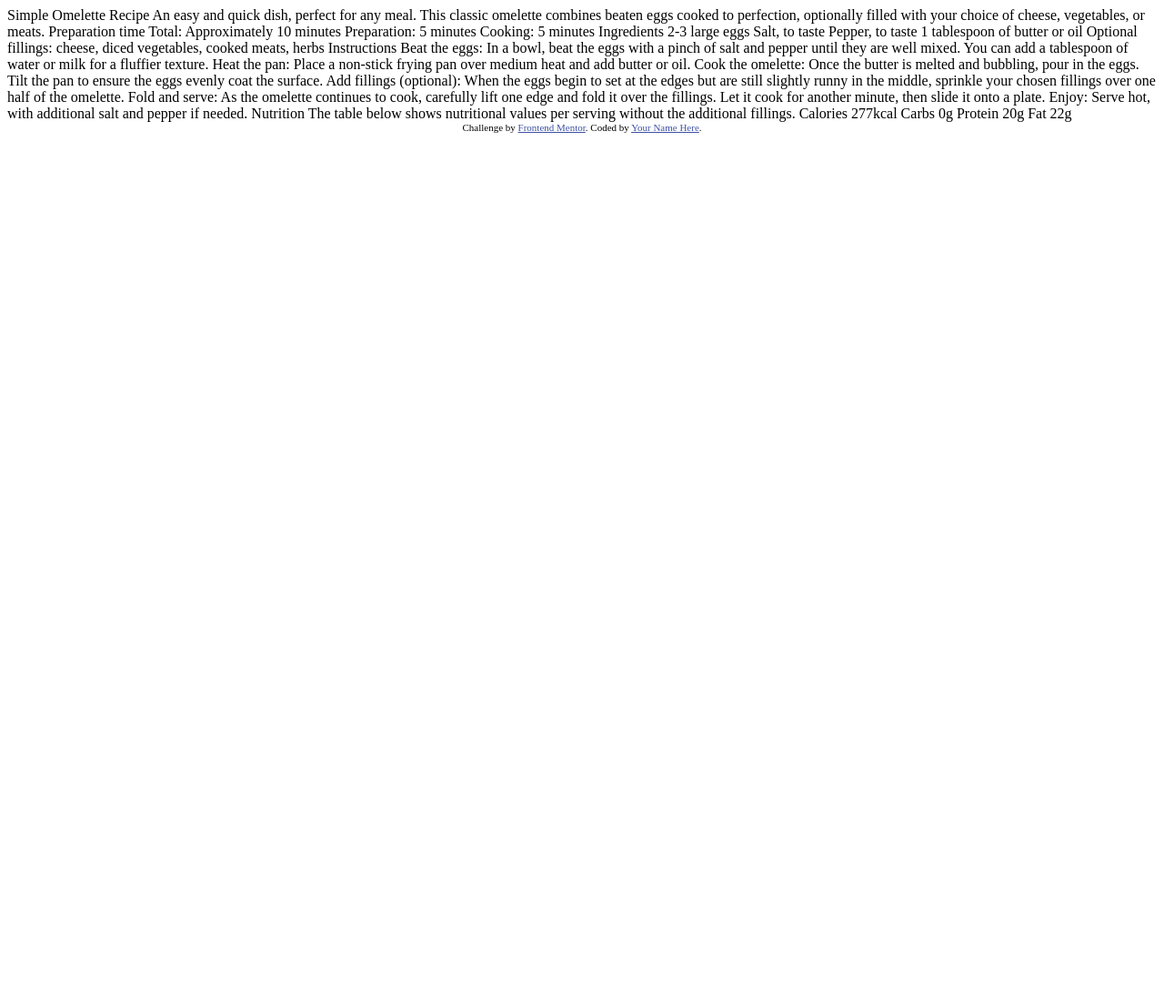
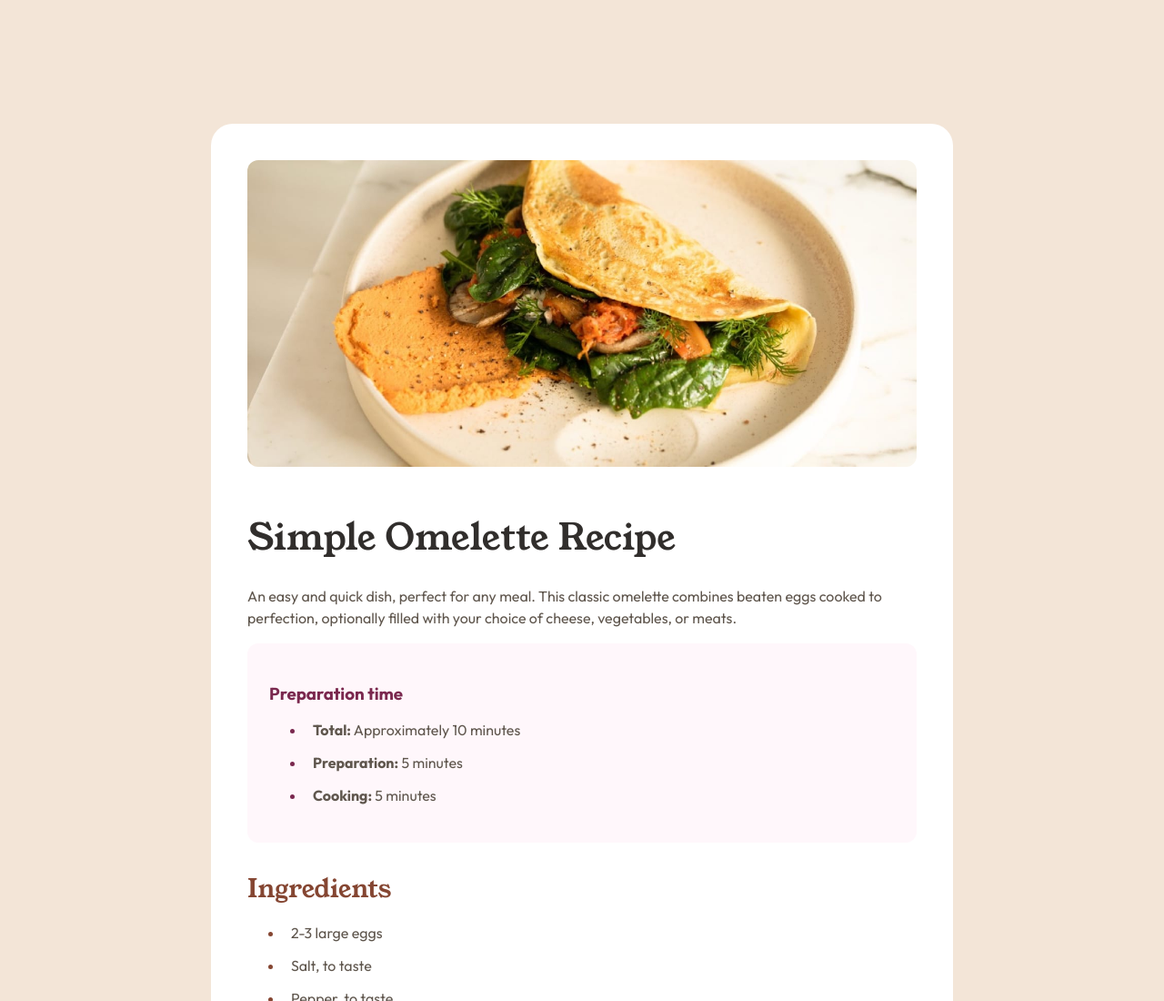
Before and after one commit to meg1502/recipe-page-main, a plain HTML site: page index.html in a window 1280 px wide. Shown: the top 1100 px of the page at 91% size. Before the commit the page ends 800 px from the top, so only its background shows below. Drawn offline with Linux system fonts and the light colour scheme.

Commit message:
made the desktop style

```diff
--- /dev/null
+++ b/assets/styles/main.css
@@ -0,0 +1,165 @@
+:root {
+    --color-rose-800: #7a284e;
+    --color-rose-50: #fff7fb;
+    --color-stone-900: #312e2c;
+    --color-stone-600: #5f564d;
+    --color-stone-150: #e3ddd7;
+    --color-stone-100: #f3e5d7;
+    --color-brown-800: #854632;
+    --space-1600: 128px;
+    --space-600: 48px;
+    --space-500: 40px;
+    --space-400: 32px;
+    --space-300: 24px;
+    --space-200: 16px;
+    --space-150: 12px;
+    --space-100: 8px;
+}
+
+@font-face {
+    font-family: "Outfit";
+    src: url(../fonts/outfit/Outfit-VariableFont_wght.ttf) format("truetype-variations");
+    font-weight: 100 900;
+}
+
+@font-face {
+    font-family: "YoungSerif";
+    src: url(../fonts/young-serif/YoungSerif-Regular.ttf);
+}
+
+.font-1 {
+    font-family: "YoungSerif";
+    font-size: 40px;
+    font-weight: 400;
+}
+
+.font-2 {
+    font-family: "YoungSerif";
+    font-size: 28px;
+    font-weight: 400;
+}
+
+.font-3 {
+    font-family: "Outfit";
+    font-size: 20px;
+    font-weight: 600;
+    font-weight: 400;
+}
+
+.font-4 {
+    font-family: "Outfit";
+    font-size: 16px;
+    line-height: 150%;
+    font-weight: 400;
+}
+
+.font-4-bold {
+    font-family: "Outfit";
+    font-size: 16px;
+    line-height: 150%;
+    font-weight: 700;
+}
+
+body {
+    background-color: var(--color-stone-100);
+    padding: var(--space-1600) var(--space-600);
+    display: flex;
+    justify-content: center;
+    align-items: center;
+}
+
+.recipe-card {
+    background-color: white;
+    padding: var(--space-500);
+    border-radius: 24px;
+    width: 736px;
+    color: var(--color-stone-600);
+    display: flex;
+    flex-direction: column;
+    align-content: flex-start;
+    align-items: flex-start;
+    justify-content: flex-start;
+}
+
+.top-image {
+    width: 100%;
+    object-fit: contain;
+    border-radius: 12px;
+    margin-bottom: var(--space-500);
+}
+
+.chapter {
+    gap: 0;
+    width: 100%;
+    box-sizing: border-box;
+}
+
+.preparation-container {
+    padding: var(--space-300);
+    background-color: var(--color-rose-50);
+    width: 100%;
+    box-sizing: border-box;
+    margin-top: var(--space-200);
+    margin-bottom: var(--space-200);
+    border-radius: 12px;
+}
+.preparation-container h3 {
+    margin-bottom: var(--space-200);
+    color: var(--color-rose-800);
+}
+
+.preparation-container li::marker {
+    color: var(--color-rose-800);
+}
+
+hr {
+    width: 100%;
+    border: 1px solid var(--color-stone-150);
+}
+
+h1 {
+    color: var(--color-stone-900);
+    margin-bottom: var(--space-500);
+}
+
+h2 {
+    color: var(--color-brown-800);
+}
+
+li {
+    padding-left: var(--space-100);
+    margin-top: var(--space-150);
+}
+
+li::marker {
+    color: var(--color-brown-800);
+    font-weight: 700;
+}
+
+.nutrition-table {
+  width: 100%;
+  border-collapse: collapse;
+  margin-top: var(--space-300);
+}
+
+.nutrition-table tr {
+  border-bottom: 1px solid var(--color-stone-150); /* dünne graue Linie */
+}
+
+.nutrition-table tr:last-child {
+  border-bottom: none;
+}
+
+.nutrition-table td {
+  padding: var(--space-200) 0;
+  color: #6B6B6B; /* light grey text */
+}
+
+.nutrition-table .label {
+  text-align: left;
+}
+
+.nutrition-table .value {
+  text-align: left;
+  color: var(--color-brown-800)
+}
--- a/index.html
+++ b/index.html
@@ -5,7 +5,7 @@
     <meta name="viewport" content="width=device-width, initial-scale=1.0"> <!-- displays site properly based on user's device -->
 
     <link rel="icon" type="image/png" sizes="32x32" href="./assets/images/favicon-32x32.png">
-
+    <link rel="stylesheet" href="./assets/styles/main.css">
     <title>Frontend Mentor | Recipe page</title>
 
     <!-- Feel free to remove these styles or customise in your own stylesheet 👍 -->
@@ -15,63 +15,94 @@
     </style>
   </head>
   <body>
+    <main class="recipe-card font-4">
 
-  Simple Omelette Recipe
+      <img class="top-image" alt="A tasty omelette" src="./assets/images/image-omelette.jpeg"/>
 
+      <h1 class="font-1">Simple Omelette Recipe</h1>
+
+      <div>
       An easy and quick dish, perfect for any meal. This classic omelette combines beaten eggs cooked
       to perfection, optionally filled with your choice of cheese, vegetables, or meats.
+      </div>
 
+      <div class="preparation-container">
+        <h3>
           Preparation time
+        </h3>
+        <ul>
+          <li><span class="font-4-bold">Total:</span> Approximately 10 minutes</li>
+          <li><span class="font-4-bold">Preparation:</span> 5 minutes</li>
+          <li><span class="font-4-bold">Cooking:</span> 5 minutes</li>
+        </ul>
+      </div>
 
-  Total: Approximately 10 minutes
-  Preparation: 5 minutes
-  Cooking: 5 minutes
+      <div class="chapter">
+        <h2 class="font-2">
+        Ingredients
+        </h2>
 
-  Ingredients
+        <ul>
+          <li>2-3 large eggs</li>
+          <li>Salt, to taste</li>
+          <li>Pepper, to taste</li>
+          <li>1 tablespoon of butter or oil</li>
+          <li>Optional fillings: cheese, diced vegetables, cooked meats, herbs</li>
+        </ul>
+      </div>
+      <hr>
 
-  2-3 large eggs
-  Salt, to taste
-  Pepper, to taste
-  1 tablespoon of butter or oil
-  Optional fillings: cheese, diced vegetables, cooked meats, herbs
+      <div class="chapter">
+        <h2 class="font-2">
+        Instructions
+        </h2>
 
-  Instructions
+        <ol>
+        <li><span class="font-4-bold">Beat the eggs:</span> In a bowl, beat the eggs with a pinch of salt and pepper until they are well mixed.
+        You can add a tablespoon of water or milk for a fluffier texture.</li>
 
-  Beat the eggs: In a bowl, beat the eggs with a pinch of salt and pepper until they are well mixed.
-  You can add a tablespoon of water or milk for a fluffier texture.
+        <li><span class="font-4-bold">Heat the pan:</span> Place a non-stick frying pan over medium heat and add butter or oil.</li>
 
-  Heat the pan: Place a non-stick frying pan over medium heat and add butter or oil.
+        <li><span class="font-4-bold">Cook the omelette:</span> Once the butter is melted and bubbling, pour in the eggs. Tilt the pan to ensure
+        the eggs evenly coat the surface.</li>
 
-  Cook the omelette: Once the butter is melted and bubbling, pour in the eggs. Tilt the pan to ensure
-  the eggs evenly coat the surface.
+        <li><span class="font-4-bold">Add fillings (optional):</span> When the eggs begin to set at the edges but are still slightly runny in the
+        middle, sprinkle your chosen fillings over one half of the omelette.</li>
 
-  Add fillings (optional): When the eggs begin to set at the edges but are still slightly runny in the
-  middle, sprinkle your chosen fillings over one half of the omelette.
+        <li><span class="font-4-bold">Fold and serve:</span> As the omelette continues to cook, carefully lift one edge and fold it over the
+        fillings. Let it cook for another minute, then slide it onto a plate.</li>
 
-  Fold and serve: As the omelette continues to cook, carefully lift one edge and fold it over the
-  fillings. Let it cook for another minute, then slide it onto a plate.
+        <li><span class="font-4-bold">Enjoy:</span> Serve hot, with additional salt and pepper if needed.</li>
+        </ol>
+      </div>
 
-  Enjoy: Serve hot, with additional salt and pepper if needed.
+      <hr>
 
+      <div class="chapter">
+        <h2 class="font-2">
         Nutrition
+        </h2>
 
         The table below shows nutritional values per serving without the additional fillings.
-
-  Calories
-  277kcal
-
-  Carbs
-  0g
-
-  Protein
-  20g
-
-  Fat
-  22g
-
-  <div class="attribution">
-    Challenge by <a href="https://www.frontendmentor.io?ref=challenge" target="_blank">Frontend Mentor</a>.
-    Coded by <a href="#">Your Name Here</a>.
+        <table class="nutrition-table">
+          <tr>
+            <td class="label">Calories</td>
+            <td class="value font-4-bold">277kcal</td>
+          </tr>
+          <tr>
+            <td class="label">Carbs</td>
+            <td class="value font-4-bold">0g</td>
+          </tr>
+          <tr>
+            <td class="table">Protein</td>
+            <td class="value font-4-bold">20g</td>
+          </tr>
+          <tr>
+            <td class="table">Fat</td>
+            <td class="value font-4-bold">22g</td>
+          </tr>
+        </table>
       </div>
+    </main>
   </body>
 </html>
```
Lines whose indentation alone changed are shown as unchanged.
